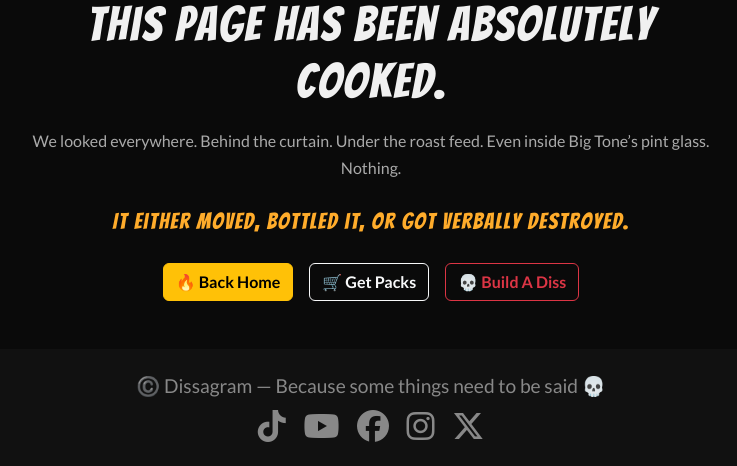
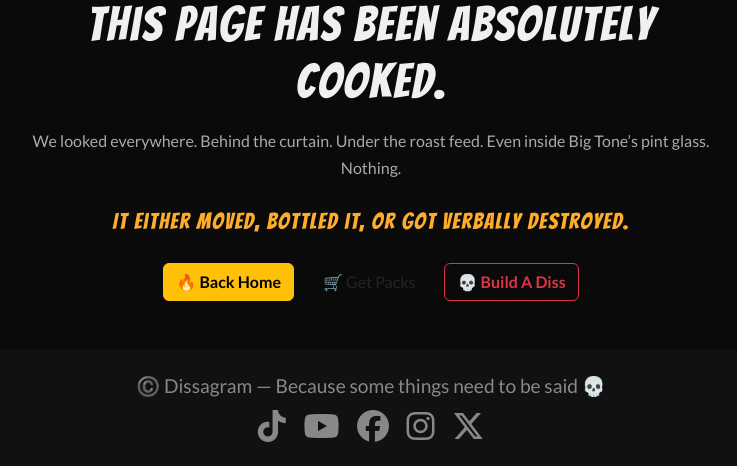
Before and after one commit to yinyangsammy/dissagram, a Django app: template templates/404.html in a window 1280 px wide. Shown: the part 464-930 px from the top of the page, without its empty margins (269-1006 px from the left). Run offline with Django 5.2, Linux system fonts and the light colour scheme; the template is opened without the code that fills it, so the values that code supplies are empty.

Commit message:
updated custom 404 page

```diff
--- a/templates/404.html
+++ b/templates/404.html
@@ -54,7 +54,7 @@ Dissagram 404 page — this page has been roasted beyond recognition.
                 🔥 Back Home
             </a>
 
-            <a href="{% url 'orders:packages' %}" class="btn btn-outline-light fw-bold">
+            <a href="{% url 'orders:packages' %}" class="btn .btn-get-pack">
                 🛒 Get Packs
             </a>
 
```
